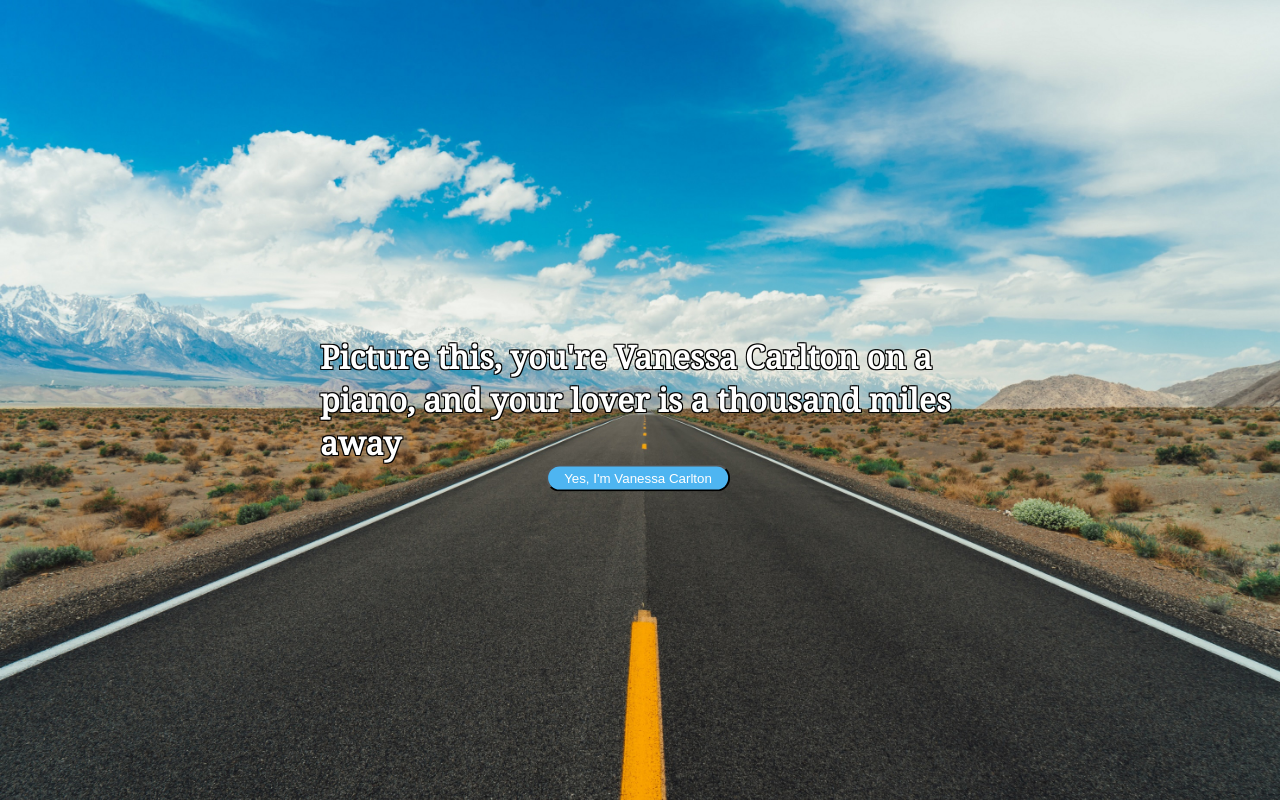
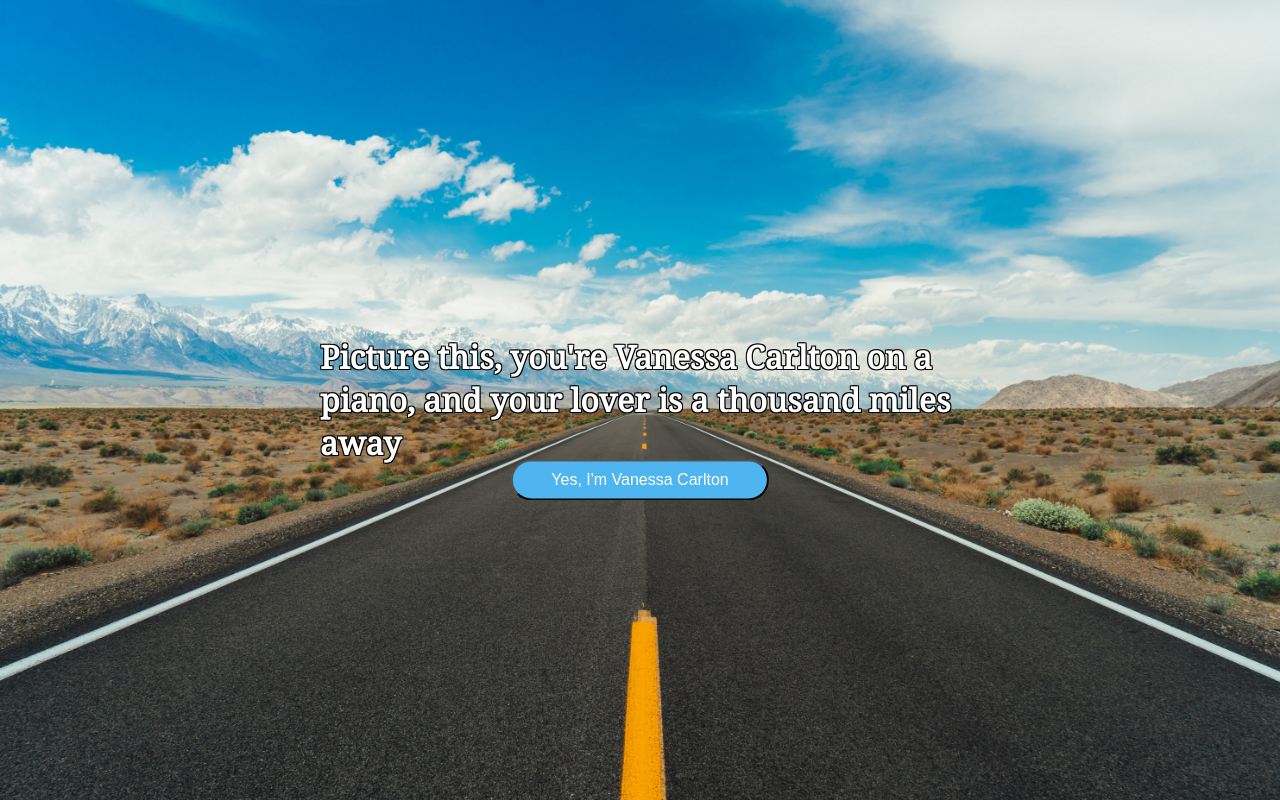
Before and after one commit to SebStrug/thousand-miles, a Flask app: template templates/home.html in a window 1280 px wide. Run offline with Flask 2, Linux system fonts and the light colour scheme; the template is opened without the code that fills it, so the values that code supplies are empty.

Commit message:
Update font size, padding

```diff
--- a/static/stylesheet.css
+++ b/static/stylesheet.css
@@ -61,11 +61,12 @@ body {
 /* Style the button used to pause/play the video */
 #videoButton{
     display:inline-block;
-    padding:0.3em 1.2em;
-    margin:0 0.3em 0.3em 0;
+    padding:0.6em 2.4em;
+    /* margin:0 0.3em 0.3em 0; */
     border-radius:2em;
     box-sizing: border-box;
     text-decoration:none;
+    font-size:16px;
     font-weight:300;
     color:#FFFFFF;
     background-color:#4eb5f1;
```
